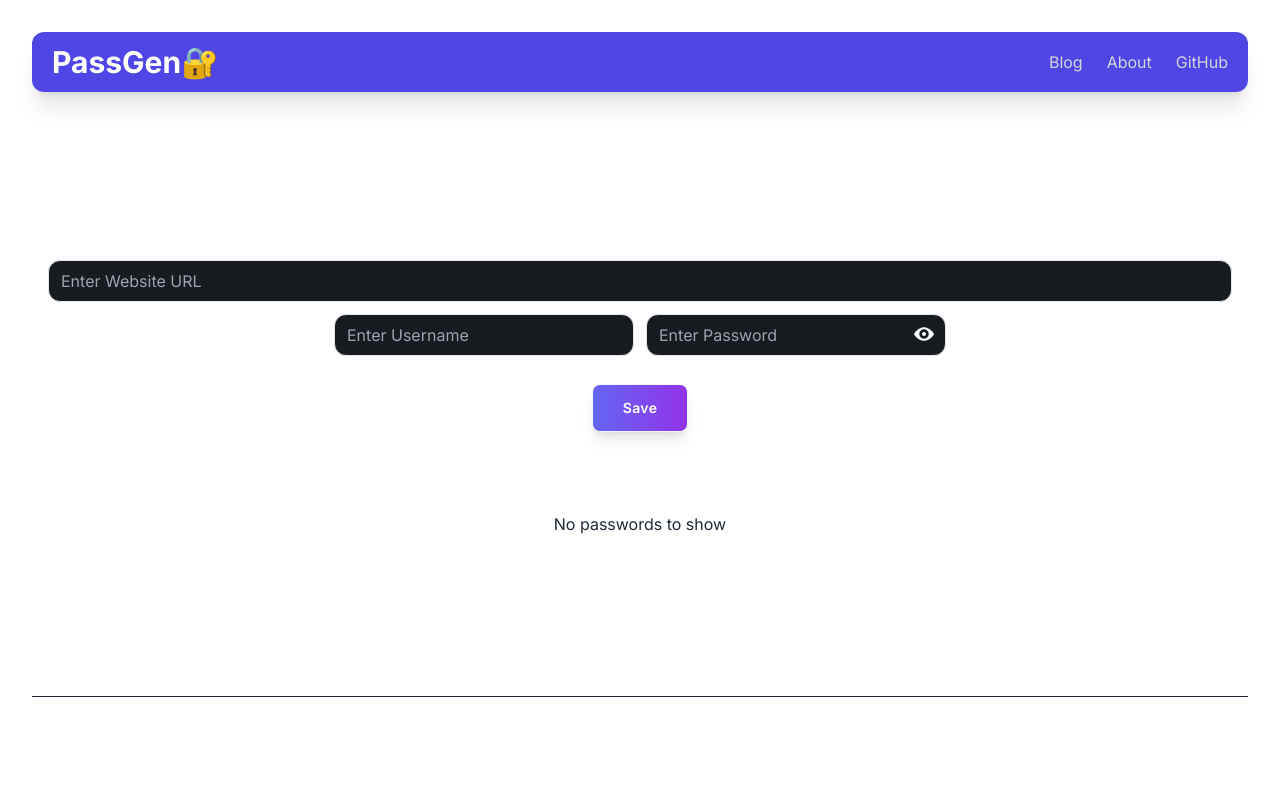
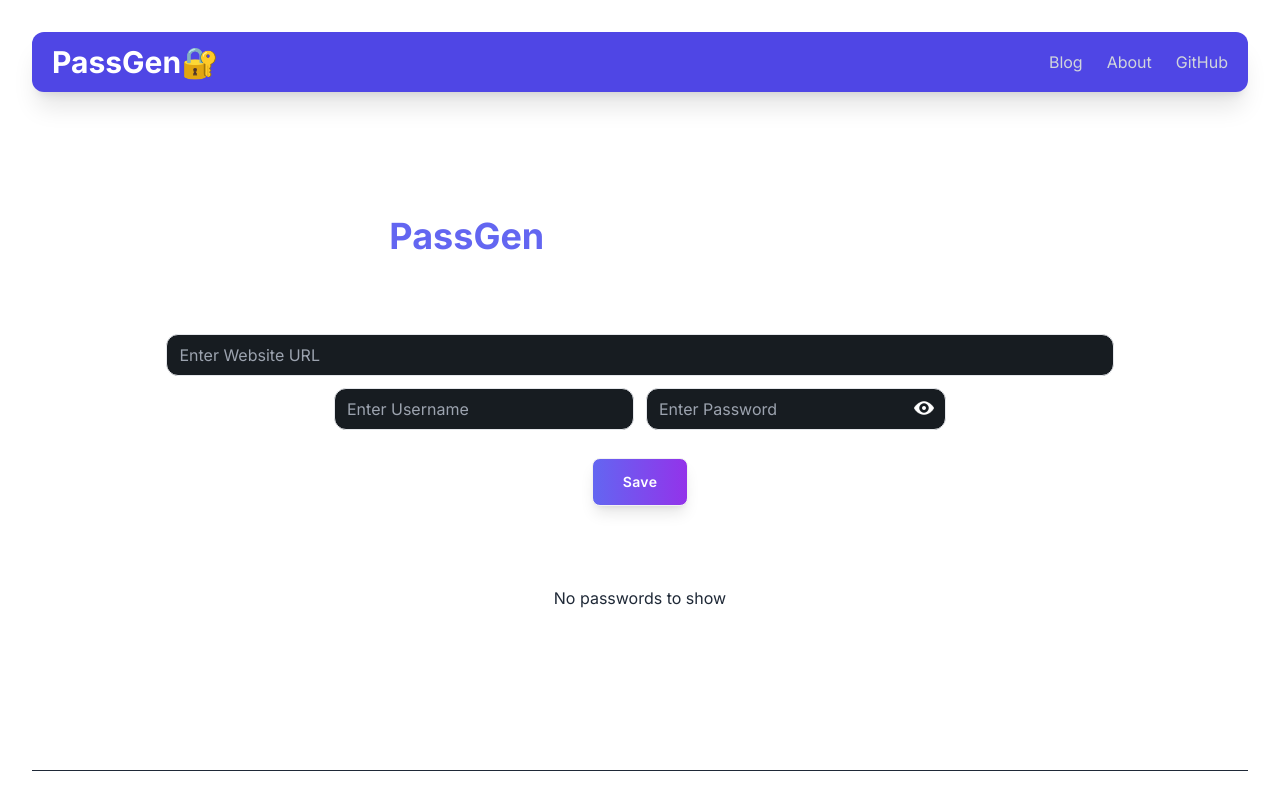
Before and after one commit to yashmandi/password-gen, a React (Vite) app: page /password-manager in a window 1280 px wide. Shown: the top 800 px of the page. Built offline with nearby package versions, Linux system fonts and the light colour scheme.

Commit message:
password manager

```diff
--- a/src/pages/Manager.jsx
+++ b/src/pages/Manager.jsx
@@ -95,21 +95,21 @@ const Manager = () => {
   return (
     <div>
       <Navbar />
-      <div className="p-2 md:p-0 md:mycontainer ">
+      <div className="p-2 md:p-0 md:mycontainer mt-24">
         <div className="p-4 flex flex-col justify-center mt-10">
-          <h1 className="text-3xl font-bold py-3 text-white text-center">
-            PassGen Password Manager
+          <h1 className="text-4xl font-bold py-3 text-white text-center">
+            <span className="text-indigo-500">PassGen</span> Password Manager
           </h1>
-          <p className="text-center text-md mt-[-4px] text-white">
-            Unlock Security with PassGen
+          <p className="text-center text-md mt-[-6px] mb-4 text-white">
+            Unlock Security with PassGen!
           </p>
         </div>
 
-        <div className="text-white flex flex-col p-4  text-white gap-3 items-center">
+        <div className="text-white flex flex-col p-4 text-white gap-3 items-center">
           <input
             value={form.site}
             onChange={handleChange}
-            className="rounded-xl border bg-[#171c21] text-white p-3 py-2 w-full"
+            className="rounded-xl border bg-[#171c21] text-white p-3 py-2 w-4/5"
             placeholder="Enter Website URL"
             type="text"
             name="site"
```
